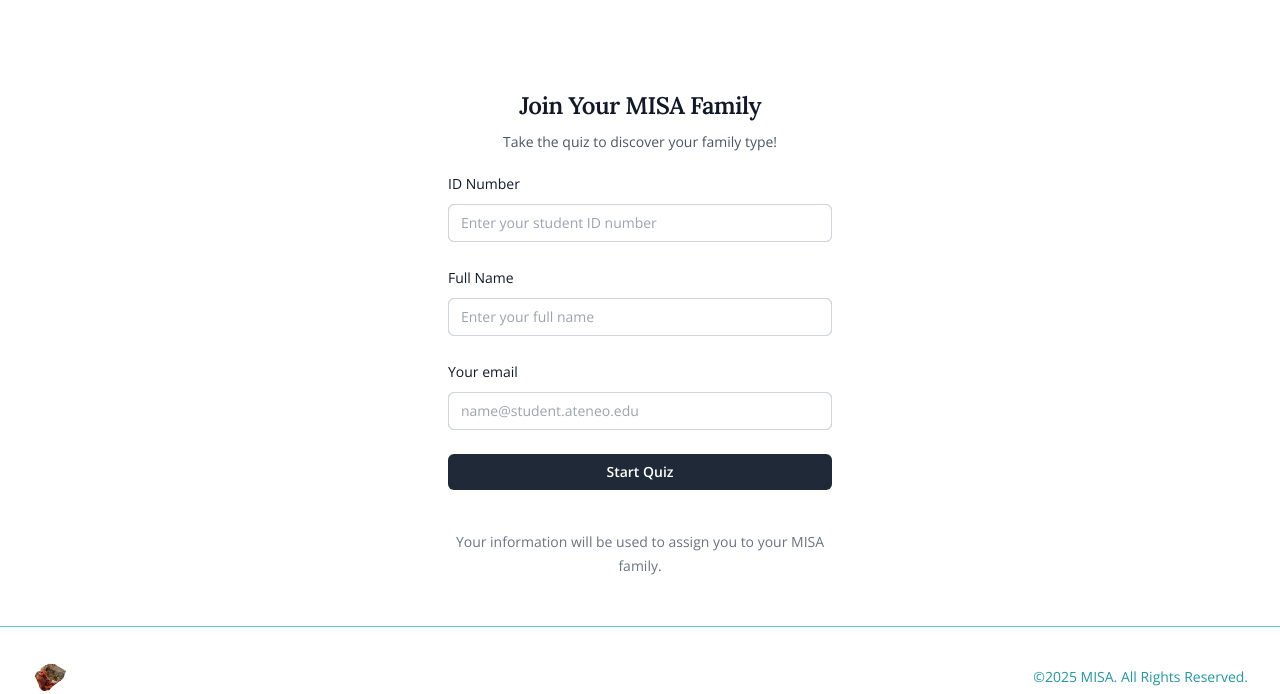
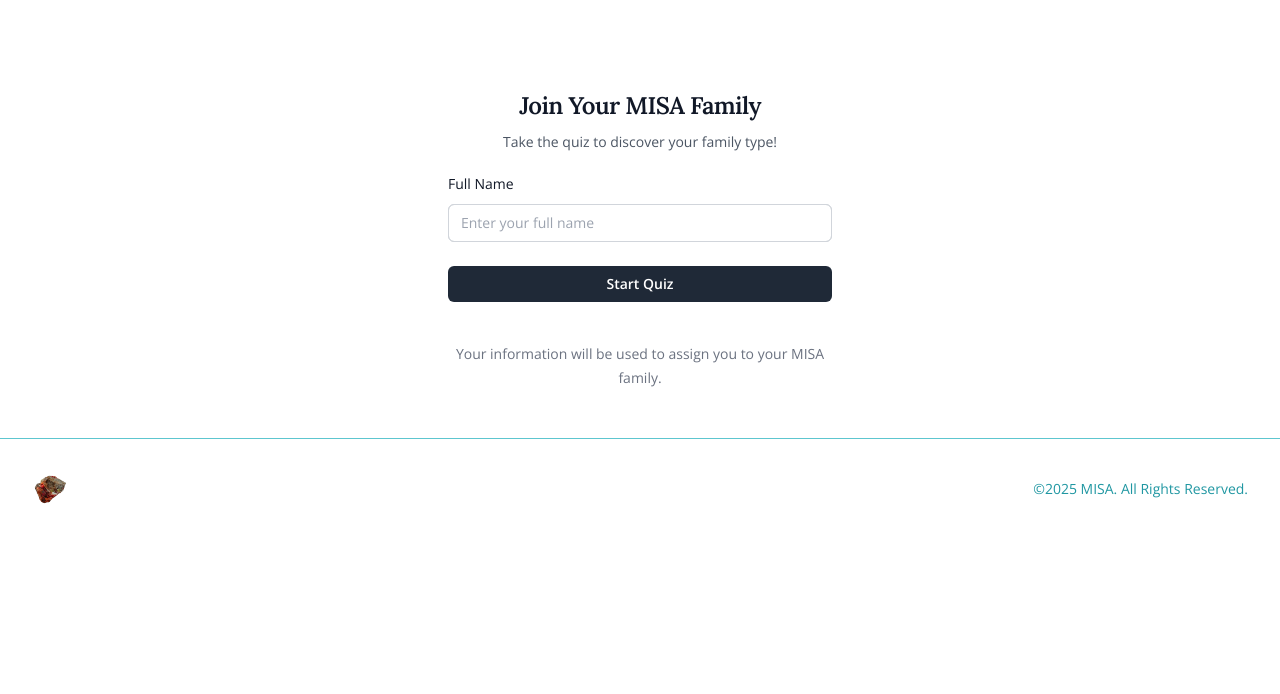
Before and after one commit to yanicells/Big-4-Sorter, a Node server app: page /register in a window 1280 px wide. Shown: the part 96-790 px from the top of the page. After the commit the page ends 600 px from the top, so only its background shows below. Run offline with Node 20, Linux system fonts and the light colour scheme; style sheets or scripts are compiled from the project's sources; some libraries are stand-ins or nearby versions.

Commit message:
Edit register

```diff
--- a/views/register.html
+++ b/views/register.html
@@ -36,28 +36,12 @@
 
             <div class="mt-5 sm:mx-auto sm:w-full sm:max-w-sm">
                 <form action="/family-quiz" method="POST" class="space-y-6">
-                    <div>
-                        <label for="idNumber" class="block text-sm/6 font-medium text-gray-900">ID Number</label>
-                        <div class="mt-2">
-                            <input id="idNumber" type="text" name="idNumber" required autocomplete="off"
-                                placeholder="Enter your student ID number"
-                                class="block w-full rounded-md border border-gray-300 px-3 py-1.5 text-base text-gray-700 outline-1 -outline-offset-1 outline-gray-300 placeholder:text-gray-400 focus:outline-2 focus:-outline-offset-2 focus:outline-gray-800 sm:text-sm/6 transition-colors" />
-                        </div>
-                    </div>
 
                     <div>
                         <label for="fullName" class="block text-sm/6 font-medium text-gray-900">Full Name</label>
                         <div class="mt-2">
                             <input id="fullName" type="text" name="fullName" required autocomplete="name"
                                 placeholder="Enter your full name"
-                                class="block w-full rounded-md border border-gray-300 px-3 py-1.5 text-base text-gray-700 outline-1 -outline-offset-1 outline-gray-300 placeholder:text-gray-400 focus:outline-2 focus:-outline-offset-2 focus:outline-gray-800 sm:text-sm/6 transition-colors" />
-                        </div>
-                    </div>
-
-                    <div>
-                        <label for="email" class="block text-sm/6 font-medium text-gray-900">Your email</label>
-                        <div class="mt-2">
-                            <input id="fullName" type="email" name="email" placeholder="name@student.ateneo.edu" required autocomplete="name"
                                 class="block w-full rounded-md border border-gray-300 px-3 py-1.5 text-base text-gray-700 outline-1 -outline-offset-1 outline-gray-300 placeholder:text-gray-400 focus:outline-2 focus:-outline-offset-2 focus:outline-gray-800 sm:text-sm/6 transition-colors" />
                         </div>
                     </div>
```
